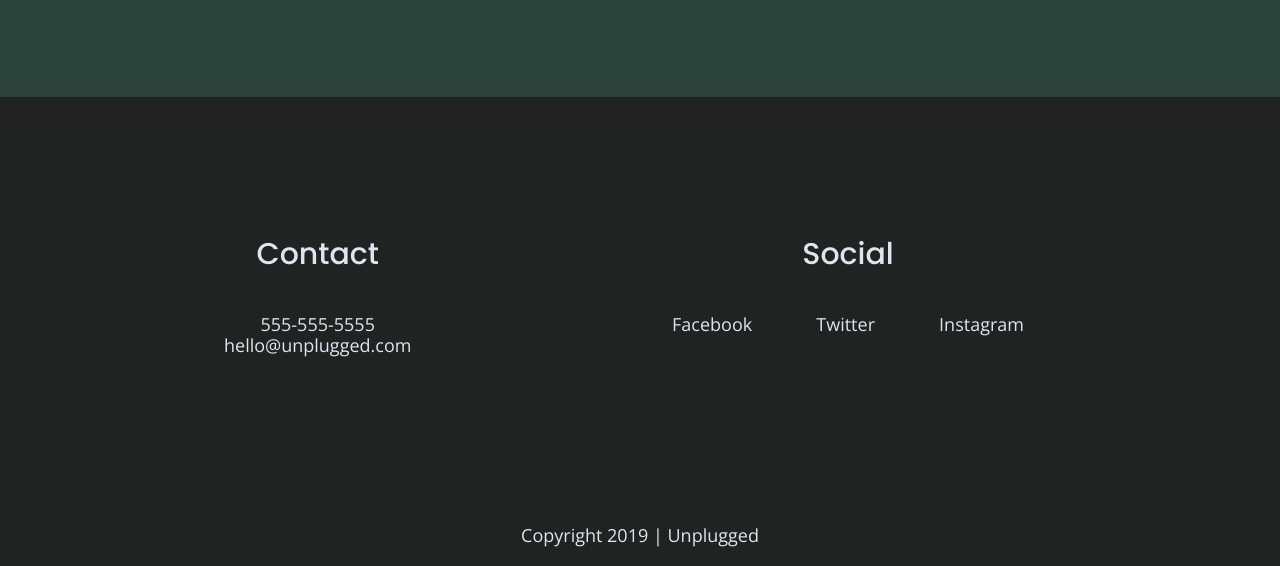
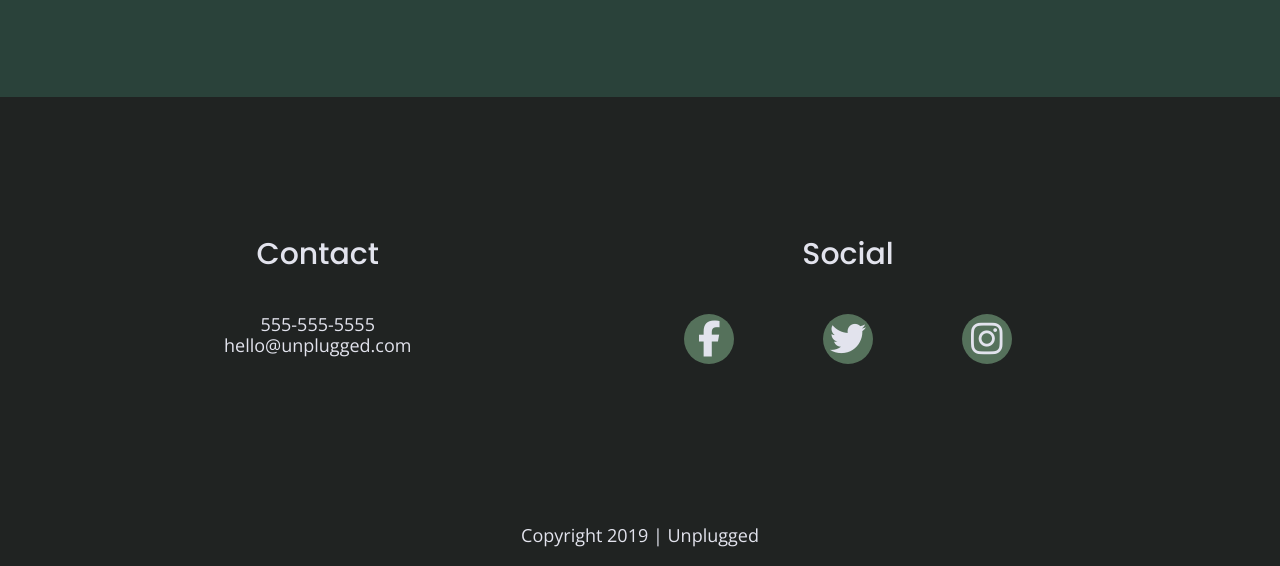
Before and after one commit to lee-oconnor/unplugged-retreat, a website built with Parcel: page index.html in a window 1280 px wide. Shown: the part 2385-2951 px from the top of the page. Built offline with nearby package versions, Linux system fonts and the light colour scheme.

Commit message:
Added social media background circles to homepage

```diff
--- a/css/main.css
+++ b/css/main.css
@@ -436,6 +436,21 @@ aside .content-wrapper {
 .reviews figure {
   width: 100%;
   margin: 0;
+}
+
+.social-icons i {
+  font-size: 2em;
+  background-color: #55715b;
+  border-radius: 50%;
+  width: 50px;
+  height: 50px;
+  display: flex;
+  justify-content: center;
+  align-items: center;
+  text-align: center;
+
+
+
 }
 
 /* =================================================================
--- a/index.html
+++ b/index.html
@@ -164,9 +164,9 @@
       <div class="social">
         <h4>Social</h4>
         <div class="social-icons">
-          <p><a href="www.facebook.com" target="_blank">Facebook</a></p>
-          <p><a href="www.twitter.com" target="_blank">Twitter</a></p>
-          <p><a href="www.instagram.com" target="_blank">Instagram</a></p>
+          <p><a href="www.facebook.com" target="_blank"><i class="fab fa-facebook-f"></i></a></p>
+          <p><a href="www.twitter.com" target="_blank"><i class="fab fa-twitter"></i></a></p>
+          <p><a href="www.instagram.com" target="_blank"><i class="fab fa-instagram"></i></a></p>
         </div>
       </div>
      </div><!---footer content ends-->
```
Also changed, not shown: about/index.html (+3 -3 lines).
